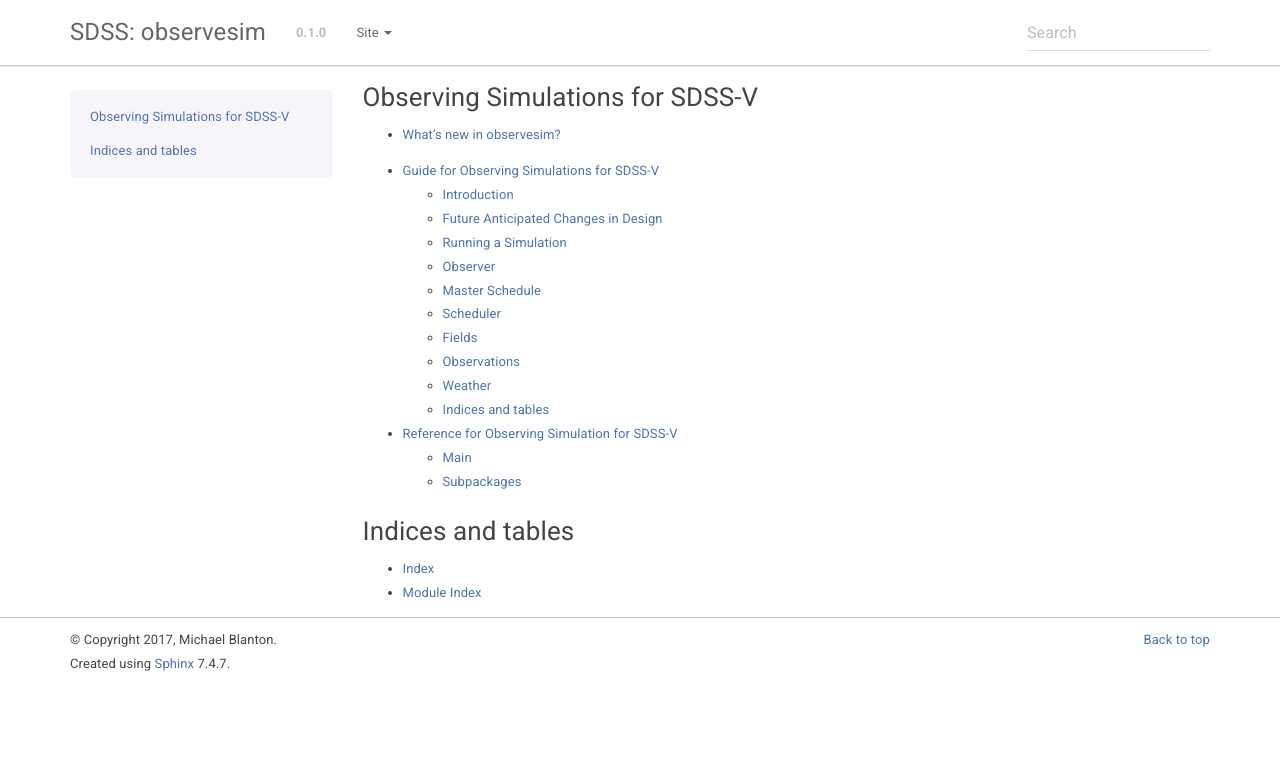
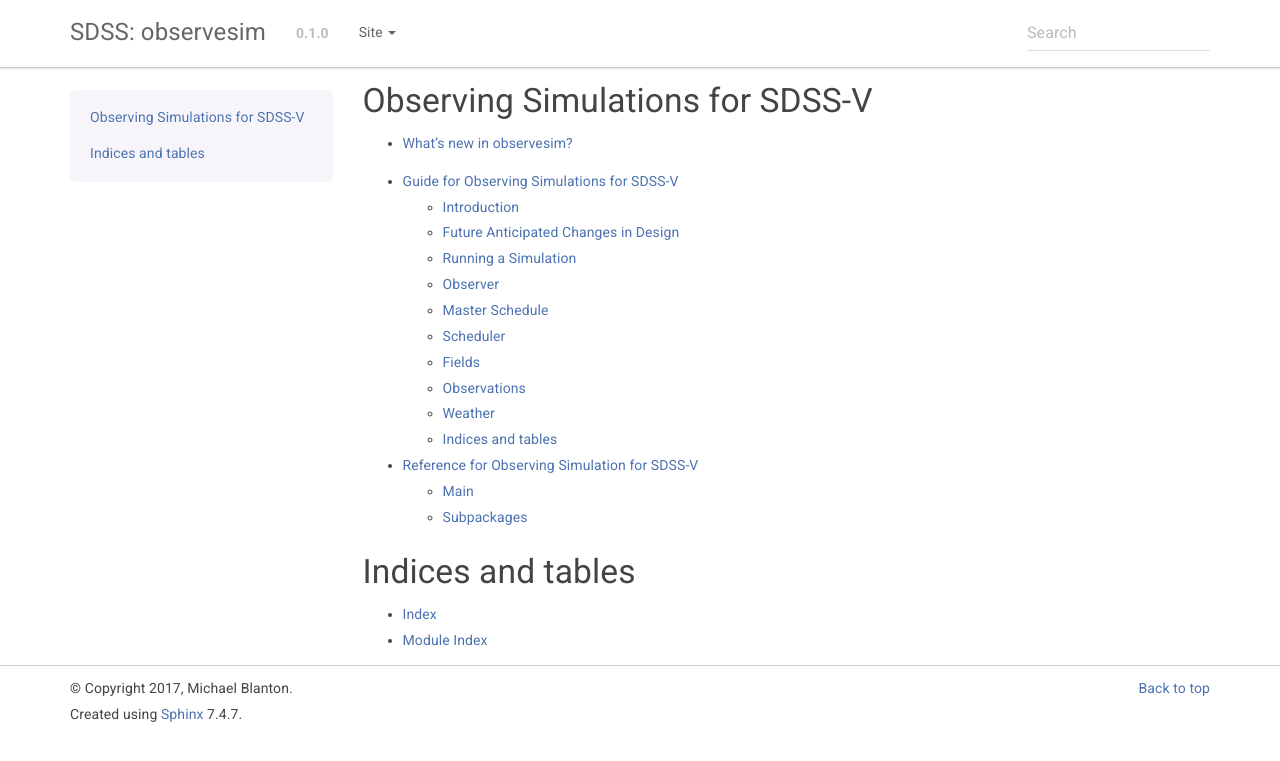
Before and after one commit to sdss/observesim, a Sphinx documentation site: the page built from docs/sphinx/index.rst, in a window 1280 px wide. Shown: the top 761 px of the page. Built offline with Sphinx 7.4.7, drawn with Linux system fonts in a browser that asks for light colours; the version number is read from the project's files by our own code.

Commit message:
Customised docs CSS a bit

```diff
--- a/docs/sphinx/_static/custom.css
+++ b/docs/sphinx/_static/custom.css
@@ -1,4 +1,4 @@
-body { color: #444444 !important; }
+body { color: #444444 !important; font-size: 14px}
 
 div.custom-warning {
     background-color: #f7c589;
@@ -93,15 +93,15 @@
 } */
 
 .rubric > .class-header-no-toc {
-  font-size: 2400%;
+  font-size: 240%;
   font-weight: 400;
   /* padding-bottom: 20px; */
   display: inline-block;
 }
 
-h1 { font-size: 200%; }
-h2 { font-size: 160%; }
-h3 { font-size: 130%; }
-h4 { font-size: 100%; }
-h5 { font-size: 80%; }
-h6 { font-size: 70%; }
+h1 { font-size: 240%; }
+h2 { font-size: 180%; }
+h3 { font-size: 150%; }
+h4 { font-size: 120%; }
+h5 { font-size: 90%; }
+h6 { font-size: 80%; }
```
